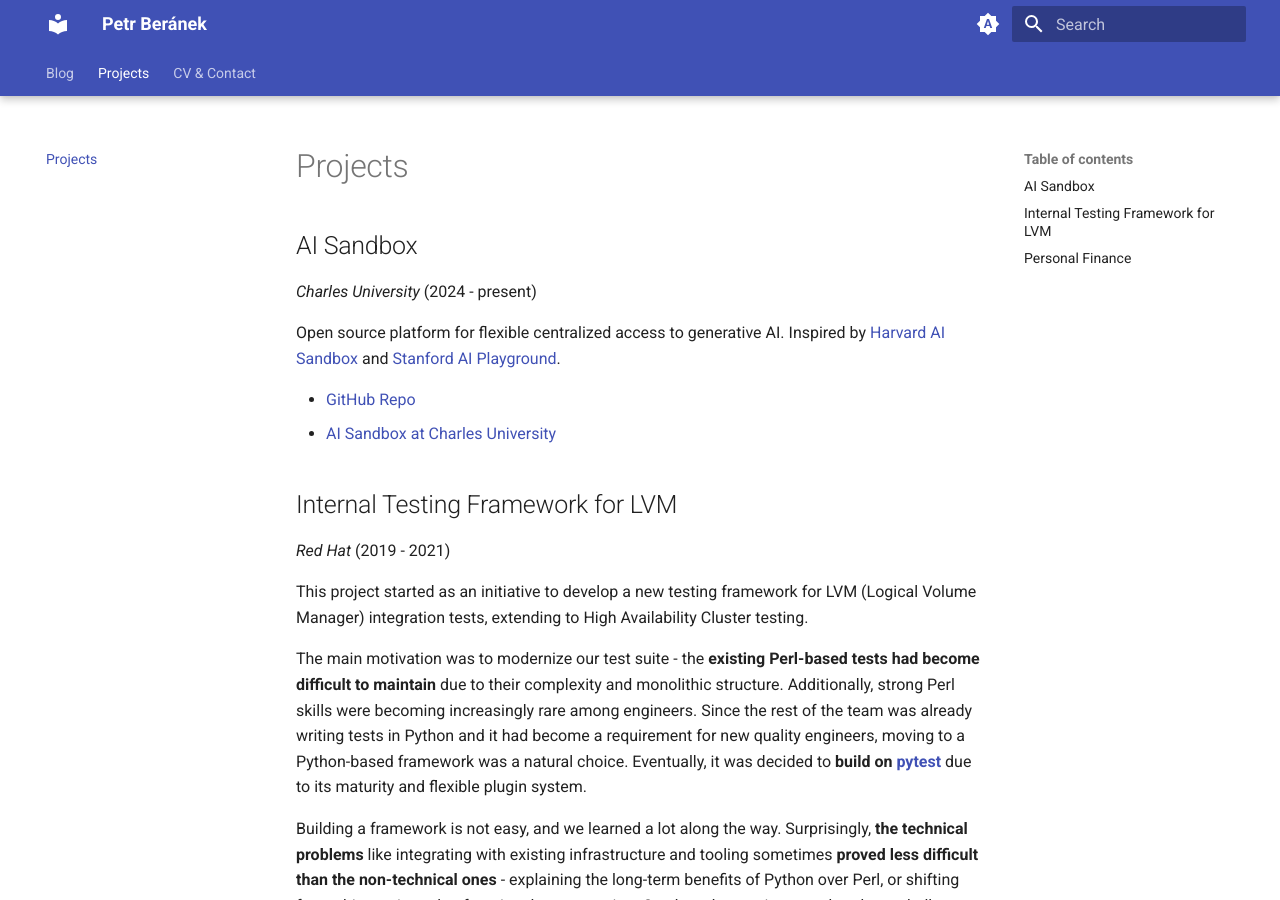
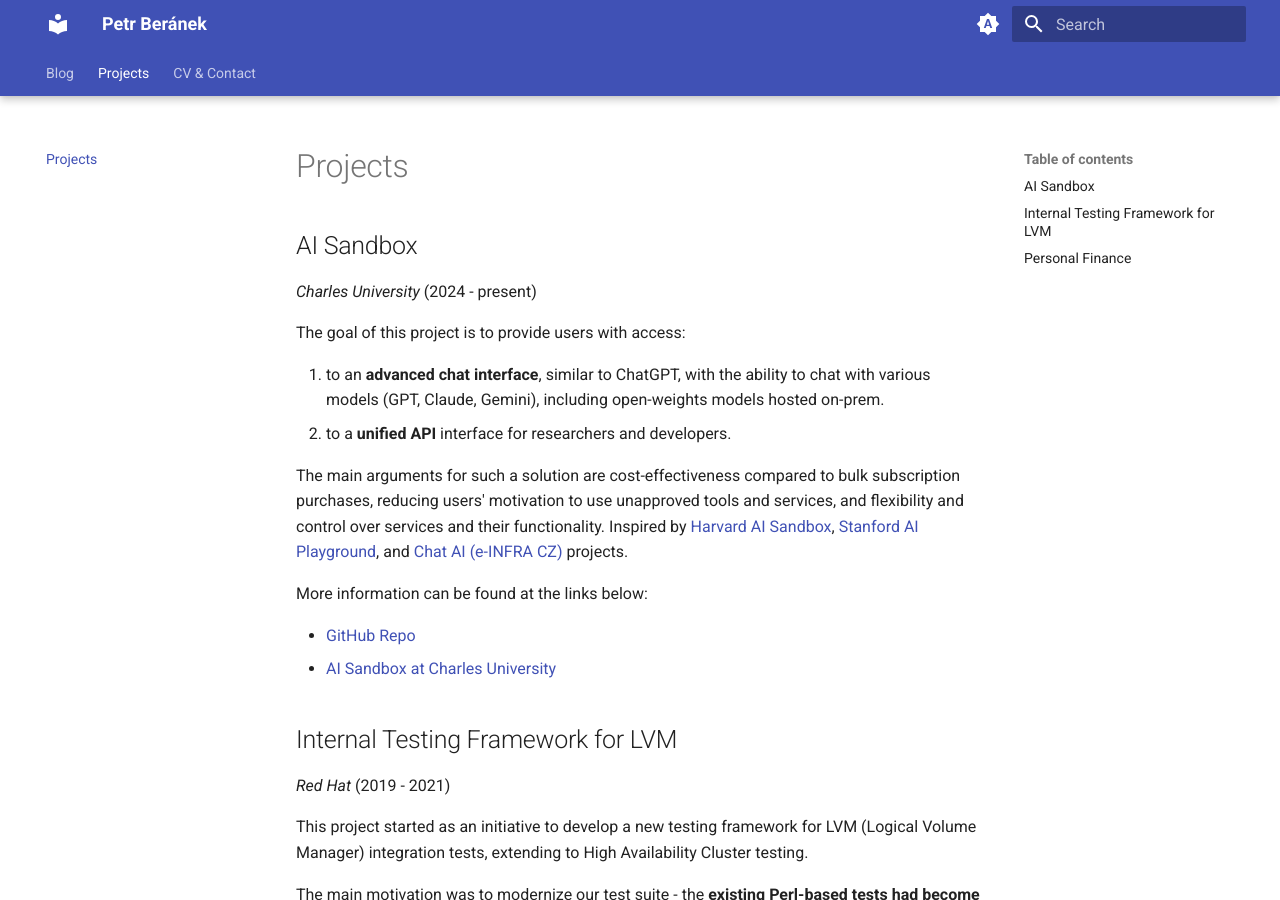
Before and after one commit to peberanek/peberanek.github.io, an MkDocs documentation site: the page built from docs/projects.md, in a window 1280 px wide and 900 px high. Built offline with MkDocs 1.6.1 and Material for MkDocs 9.7.7, drawn with Linux system fonts in a browser that asks for light colours.

Commit message:
projects: update AI Sandbox description

```diff
--- a/docs/projects.md
+++ b/docs/projects.md
@@ -4,7 +4,14 @@
 
 _Charles University_ (2024 - present)
 
-Open source platform for flexible centralized access to generative AI. Inspired by [Harvard AI Sandbox](https://www.huit.harvard.edu/ai-sandbox) and [Stanford AI Playground](https://uit.stanford.edu/aiplayground).
+The goal of this project is to provide users with access:
+
+1. to an **advanced chat interface**, similar to ChatGPT, with the ability to chat with various models (GPT, Claude, Gemini), including open-weights models hosted on-prem.
+2. to a **unified API** interface for researchers and developers.
+
+The main arguments for such a solution are cost-effectiveness compared to bulk subscription purchases, reducing users' motivation to use unapproved tools and services, and flexibility and control over services and their functionality. Inspired by [Harvard AI Sandbox](https://www.huit.harvard.edu/ai-sandbox), [Stanford AI Playground](https://uit.stanford.edu/aiplayground), and [Chat AI (e-INFRA CZ)](https://docs.cerit.io/en/docs/ai-as-a-service/chat-ai) projects.
+
+More information can be found at the links below:
 
 * [GitHub Repo](https://github.com/peberanek/ai-sandbox)
 * [AI Sandbox at Charles University](https://ai.cuni.cz/AI-75.html)
```
